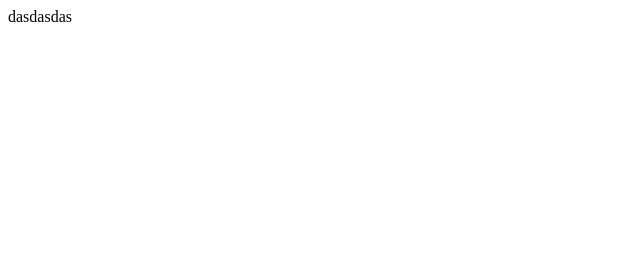
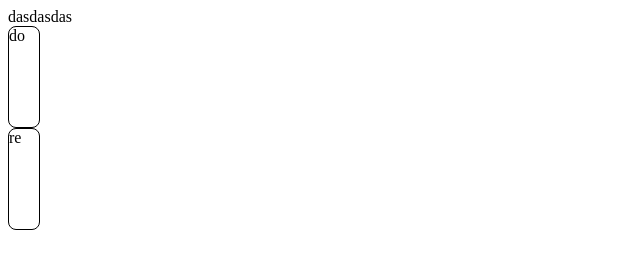
Before and after one commit to kigpand/piano-with-threeJS, a website built with webpack: page index.html in a window 1280 px wide. Shown: the whole page, without its empty margins (0-640 px from the left). Built offline with nearby package versions, Linux system fonts and the light colour scheme.

Commit message:
dev 설정. paino 몸체 class, 건반 class 생성

```diff
--- a/index.html
+++ b/index.html
@@ -5,6 +5,7 @@
     <meta http-equiv="X-UA-Compatible" content="IE=edge">
     <meta name="viewport" content="width=device-width, initial-scale=1.0">
     <title>Document</title>
+    <link rel="stylesheet" href="src/styles/style.css">
 </head>
 <body>
     <div class="container"></div>
--- a/package.json
+++ b/package.json
@@ -6,7 +6,8 @@
   "scripts": {
     "test": "echo \"Error: no test specified\" && exit 1",
     "start": "webpack serve --open",
-    "build": "webpack"
+    "build": "webpack",
+    "dev": "webpack-dev-server"
   },
   "author": "",
   "license": "ISC",
--- /dev/null
+++ b/src/components/Element/KeyBoardElement.ts
@@ -0,0 +1,11 @@
+export default class KeyBoardElement {
+    protected element: HTMLElement;
+
+    constructor(name: string, parent: HTMLElement) {
+        this.element = document.createElement('div');
+        this.element.className = 'keyboard';
+        this.element.innerText = name;
+
+        parent.appendChild(this.element);
+    }
+}
--- /dev/null
+++ b/src/components/Keyboard/keyboard.ts
@@ -0,0 +1,22 @@
+import KeyBoardElement from '../Element/KeyBoardElement';
+
+export default class KeyBoard extends KeyBoardElement{
+    private name: string;
+    private music: string;
+    private parent: HTMLElement;
+
+    constructor(name: string, music: string, parent: HTMLElement) {
+        super(name, parent);
+        this.name = name;
+        this.music = music;
+        this.parent = parent;
+    }
+
+    getName() {
+        return this.name;
+    }
+
+    play() {
+        // play music
+    }
+}
--- /dev/null
+++ b/src/components/PainoBody/PainoBody.ts
@@ -0,0 +1,17 @@
+import KeyBoard from '../Keyboard/keyboard';
+
+export default class PainoBody {
+    private paino: HTMLElement;
+
+    constructor() {
+        this.paino = document.createElement('div');
+        this.paino.className = 'paino';
+
+        document.body.appendChild(this.paino);
+    }
+
+    init() {
+        const Do = new KeyBoard('do', 'do', this.paino);
+        const Re = new KeyBoard('re', 're', this.paino);
+    }
+}
--- a/src/main.ts
+++ b/src/main.ts
@@ -1,6 +1,11 @@
+import PainoBody from './components/PainoBody/PainoBody';
+
 function test() {
     const container = document.querySelector('.container');
     container.innerHTML = 'dasdasdas';
+
+    const paino = new PainoBody();
+    paino.init();
 }
 
 test();
--- /dev/null
+++ b/src/styles/style.css
@@ -0,0 +1,6 @@
+.keyboard {
+    width: 30px;
+    height: 100px;
+    border: 1px solid black;
+    border-radius: 8px;
+}
```
